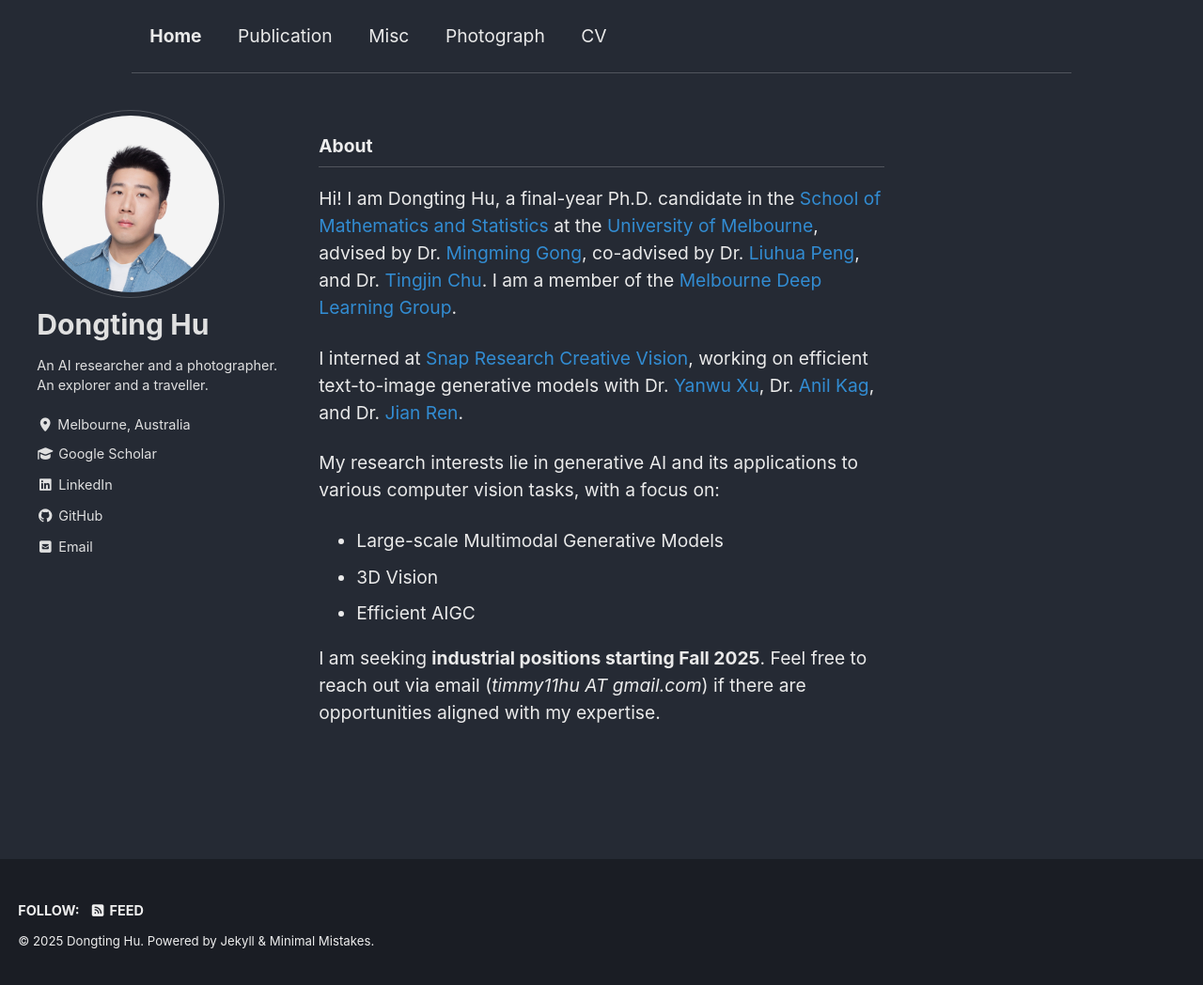
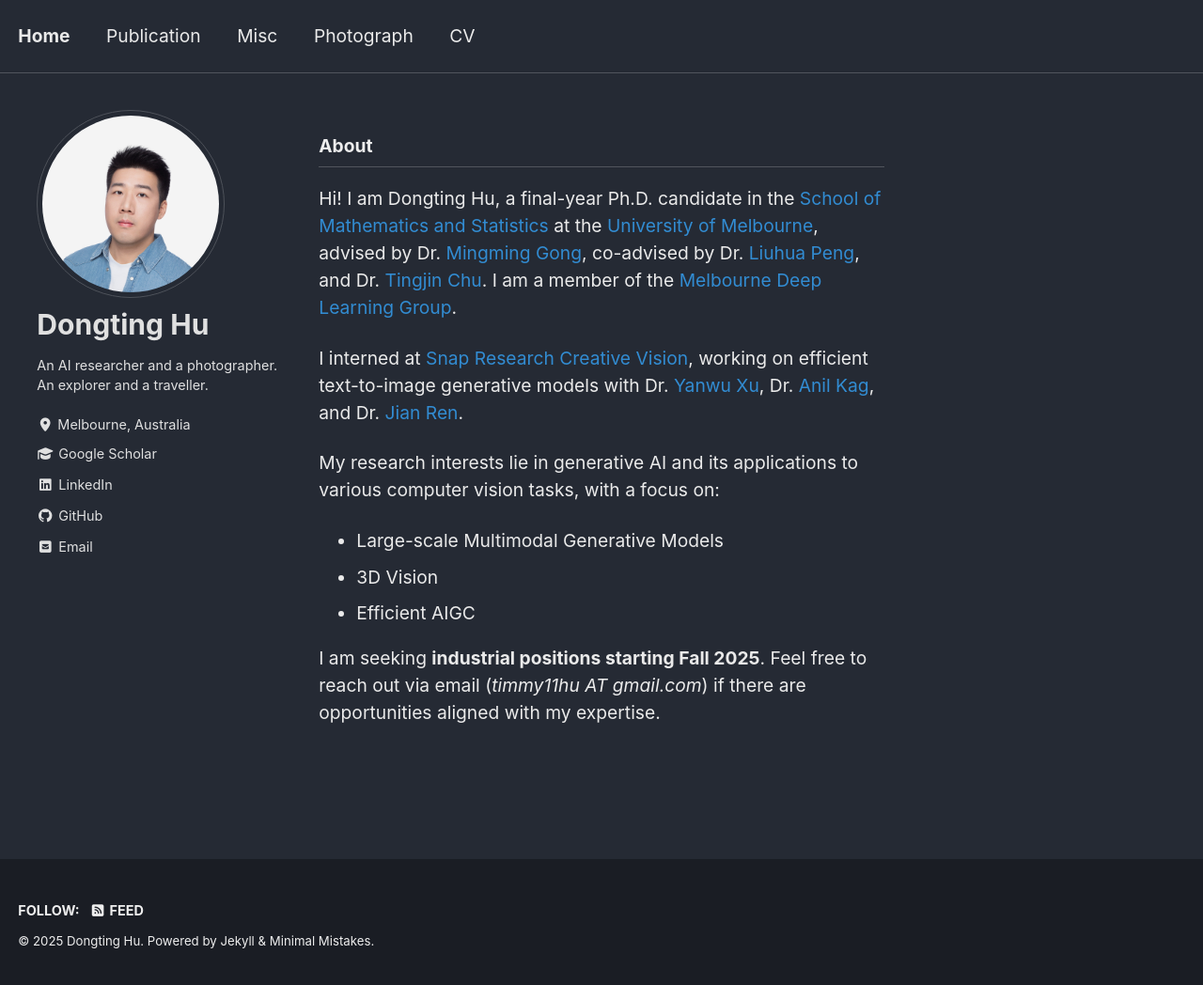
Before and after one commit to timmy11hu/timmy11hu.github.io, a Jekyll site: the page built from index.html, in a window 1280 px wide and 1050 px high. Shown: the whole window at 94% size. Built offline with Jekyll 4.4.1, drawn with Linux system fonts in a browser that asks for light colours; cached includes are drawn as plain includes; the list of posts is cut into pages by our own code.

Commit message:
Update default.html

```diff
--- a/_layouts/default.html
+++ b/_layouts/default.html
@@ -13,7 +13,7 @@
     {% include_cached skip-links.html %}
     <!-- {% include_cached masthead.html %} -->
     <!-- Masthead (navigation bar) centered -->
-    <header style="width: 100%; max-width: 1000px; margin: 0 auto;">
+    <header style="width: 100%; margin: 0 auto;">
       {% include_cached masthead.html %}
     </header>
 
```
